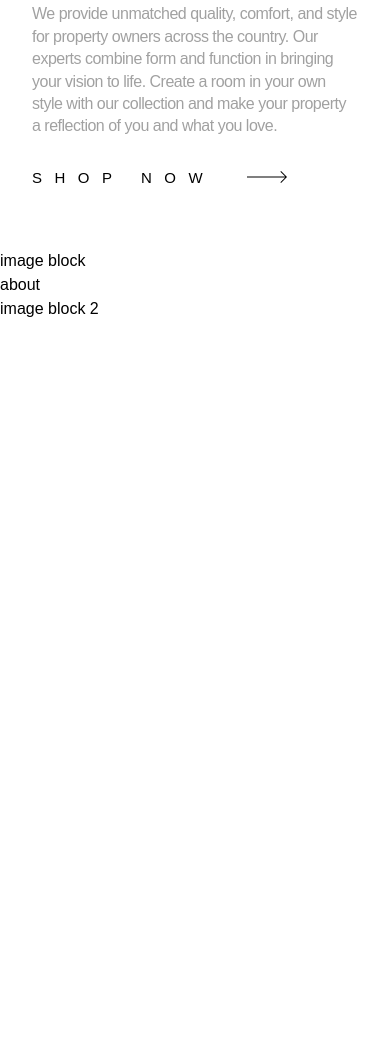
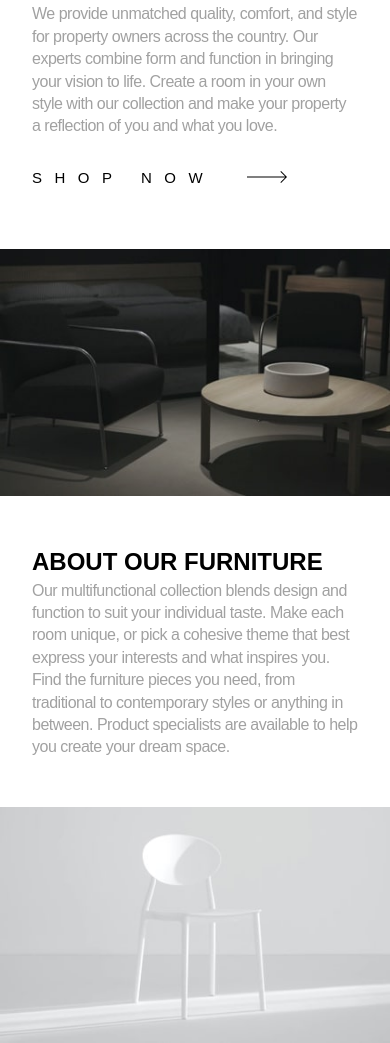
Before and after one commit to Tejiri-A/room-homepage, a website built with Vite: page index.html in a window 390 px wide. Shown: the part 642-1685 px from the top of the page. Before the commit the page ends 963 px from the top, so only its background shows below. Built offline with nearby package versions, Linux system fonts and the light colour scheme; files whose address does not match are found by name.

Commit message:
feat: Add detailed 'About' section content and implement responsive layout styling with new SCSS mixins.

```diff
--- a/index.html
+++ b/index.html
@@ -88,9 +88,27 @@
           </div>
         </div>
       </section>
-      <section class="image-block">image block</section>
-      <section class="about">about</section>
-      <section class="image-block image-block--2">image block 2</section>
+      <section class="about">
+        <div class="about__img-container">
+          <img src="/image-about-dark.jpg" alt="" width="420" height="266" />
+        </div>
+        <div class="about__text-content">
+          <div class="wrapper">
+            <h2>ABOUT OUR FURNITURE</h2>
+            <p>
+              Our multifunctional collection blends design and function to suit
+              your individual taste. Make each room unique, or pick a cohesive
+              theme that best express your interests and what inspires you. Find
+              the furniture pieces you need, from traditional to contemporary
+              styles or anything in between. Product specialists are available
+              to help you create your dream space.
+            </p>
+          </div>
+        </div>
+        <div class="about__img-container">
+          <img src="/image-about-light.jpg" alt="" width="440" height="266" />
+        </div>
+      </section>
     </main>
   </body>
 </html>
--- a/src/styles/abstracts/_mixins.scss
+++ b/src/styles/abstracts/_mixins.scss
@@ -56,15 +56,29 @@
 //     }
 // }
 
-@mixin breakpoint($point){
-    @if $point == medium{
+@mixin breakpoint($point) {
+  @if $point == medium {
     @media screen and (min-width: $bp-md) {
       @content;
     }
-    }
-    @else if $point == large{
+  } @else if $point == large {
     @media screen and (min-width: $bp-lg) {
       @content;
     }
   }
 }
+
+@mixin wrapper-layout {
+  display: flex;
+  flex-direction: column;
+  gap: $spacing-400;
+
+  @include breakpoint(medium) {
+    gap: $spacing-300;
+  }
+
+  @include breakpoint(large) {
+    gap: $spacing-200;
+    max-width: 25rem;
+  }
+}
--- /dev/null
+++ b/src/styles/layout/_about.scss
@@ -0,0 +1,33 @@
+@use "../abstracts" as *;
+
+.about {
+  display: grid;
+
+  @include breakpoint(large) {
+    grid-template-columns: 1fr 1.5fr 1fr;
+  }
+
+  &__text-content {
+    padding-block: $spacing-600;
+    padding-inline: $spacing-400;
+    display: flex;
+    align-items: center;
+    justify-content: center;
+
+    @include breakpoint(medium) {
+      padding-inline: $spacing-800;
+    }
+
+    @include breakpoint(large){
+        padding-inline: $spacing-600;
+    }
+  }
+
+  &__img-container {
+    img {
+      width: 100%;
+      height: 100%;
+      object-fit: cover;
+    }
+  }
+}
--- a/src/styles/layout/_hero.scss
+++ b/src/styles/layout/_hero.scss
@@ -5,6 +5,8 @@
 
   display: grid;
   grid-template-rows: repeat(2, 1fr);
+
+
 
   @include breakpoint(large) {
     grid-template-rows: unset;
@@ -45,18 +47,7 @@
     }
 
     .wrapper {
-      display: flex;
-      flex-direction: column;
-      gap: $spacing-400;
-
-      @include breakpoint(medium) {
-        gap: $spacing-300;
-      }
-
-      @include breakpoint(large) {
-        gap: $spacing-200;
-        max-width: 25rem;
-      }
+      @include wrapper-layout;
 
       h1 {
         @include text-preset-2;
--- a/src/styles/layout/index.scss
+++ b/src/styles/layout/index.scss
@@ -1 +1,2 @@
 @forward "hero";
+@forward "about";
--- a/src/styles/pages/_home.scss
+++ b/src/styles/pages/_home.scss
@@ -3,9 +3,9 @@
 main{
     min-height: 100vh;
 
-    @include breakpoint(medium){
+    @include breakpoint(large){
         display: grid;
-        grid-template-columns: 1fr 1.5fr 1fr;
+        // grid-template-columns: 1fr 1.5fr 1fr;
         grid-template-rows: 2fr 1fr;
     }
 }
```
Lines whose indentation alone changed are shown as unchanged.
